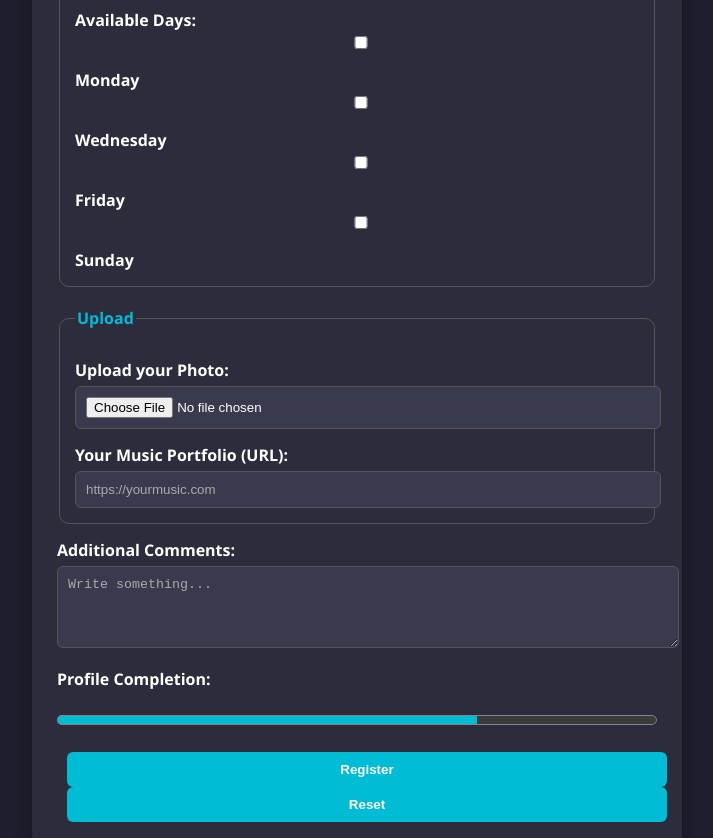
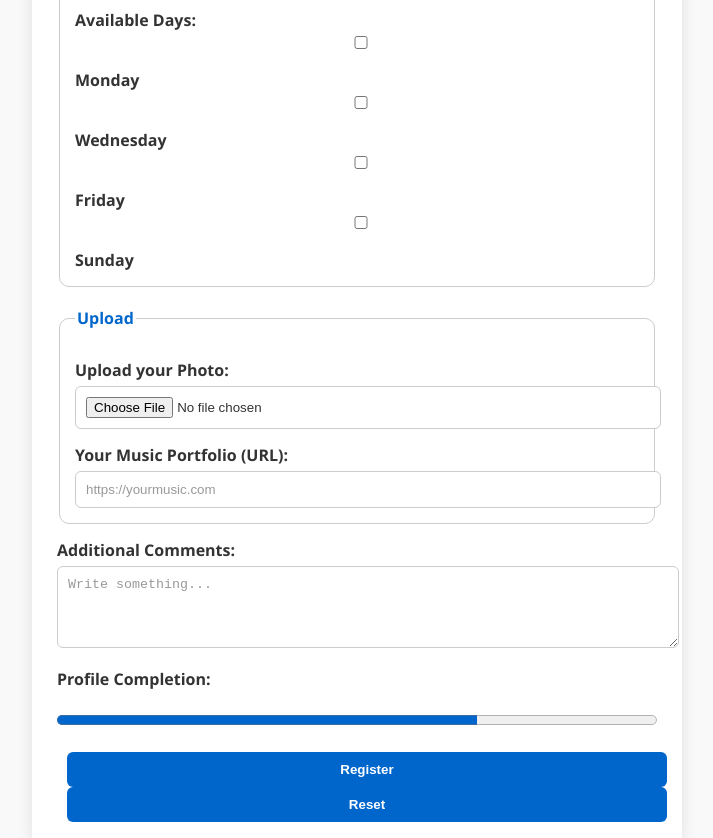
Before and after one commit to URK23CS1241/expt-2, a plain HTML site: page index.html in a window 1280 px wide. Shown: the part 1060-1898 px from the top of the page, without its empty margins (283-996 px from the left). Drawn offline with Linux system fonts and the light colour scheme.

Commit message:
Update index.html

```diff
--- a/index.html
+++ b/index.html
@@ -7,31 +7,30 @@
   <style>
     body {
       font-family: 'Segoe UI', Tahoma, Geneva, Verdana, sans-serif;
-      background-color: #1e1e2f;
-      color: #f0f0f0;
+      background-color: #f9f9f9;
+      color: #333;
       margin: 0;
       padding: 20px;
     }
 
     h1 {
       text-align: center;
-      color: #00bcd4;
+      color: #0066cc;
     }
 
     form {
       max-width: 600px;
       margin: 0 auto;
-      background: #2c2c3c;
+      background: #ffffff;
       padding: 25px;
       border-radius: 12px;
-      box-shadow: 0 0 20px rgba(0,0,0,0.3);
+      box-shadow: 0 0 15px rgba(0, 0, 0, 0.1);
     }
 
     label {
       display: block;
       margin-top: 15px;
       font-weight: 600;
-      color: #ffffff;
     }
 
     input, select, textarea {
@@ -39,24 +38,24 @@
       padding: 10px;
       margin-top: 5px;
       border-radius: 6px;
-      border: 1px solid #555;
-      background-color: #3a3a4f;
-      color: #fff;
+      border: 1px solid #ccc;
+      background-color: #fff;
+      color: #333;
     }
 
     input::placeholder, textarea::placeholder {
-      color: #aaa;
+      color: #999;
     }
 
     fieldset {
-      border: 1px solid #555;
+      border: 1px solid #ccc;
       border-radius: 10px;
       padding: 15px;
       margin-top: 20px;
     }
 
     legend {
-      color: #00bcd4;
+      color: #0066cc;
       font-weight: bold;
     }
 
@@ -67,7 +66,7 @@
 
     input[type="submit"],
     input[type="reset"] {
-      background-color: #00bcd4;
+      background-color: #0066cc;
       color: #fff;
       padding: 10px 20px;
       border: none;
@@ -79,20 +78,20 @@
 
     input[type="submit"]:hover,
     input[type="reset"]:hover {
-      background-color: #0097a7;
+      background-color: #004c99;
     }
 
     progress {
       width: 100%;
       height: 20px;
       margin-top: 20px;
-      accent-color: #00bcd4;
+      accent-color: #0066cc;
     }
 
     audio {
       display: block;
       margin: 30px auto;
-      background: #3a3a4f;
+      background: #f0f0f0;
       border-radius: 8px;
     }
 
@@ -107,7 +106,7 @@
       height: 315px;
       border: none;
       border-radius: 8px;
-      box-shadow: 0 0 10px rgba(0, 188, 212, 0.3);
+      box-shadow: 0 0 10px rgba(0, 102, 204, 0.2);
     }
   </style>
 </head>
```
